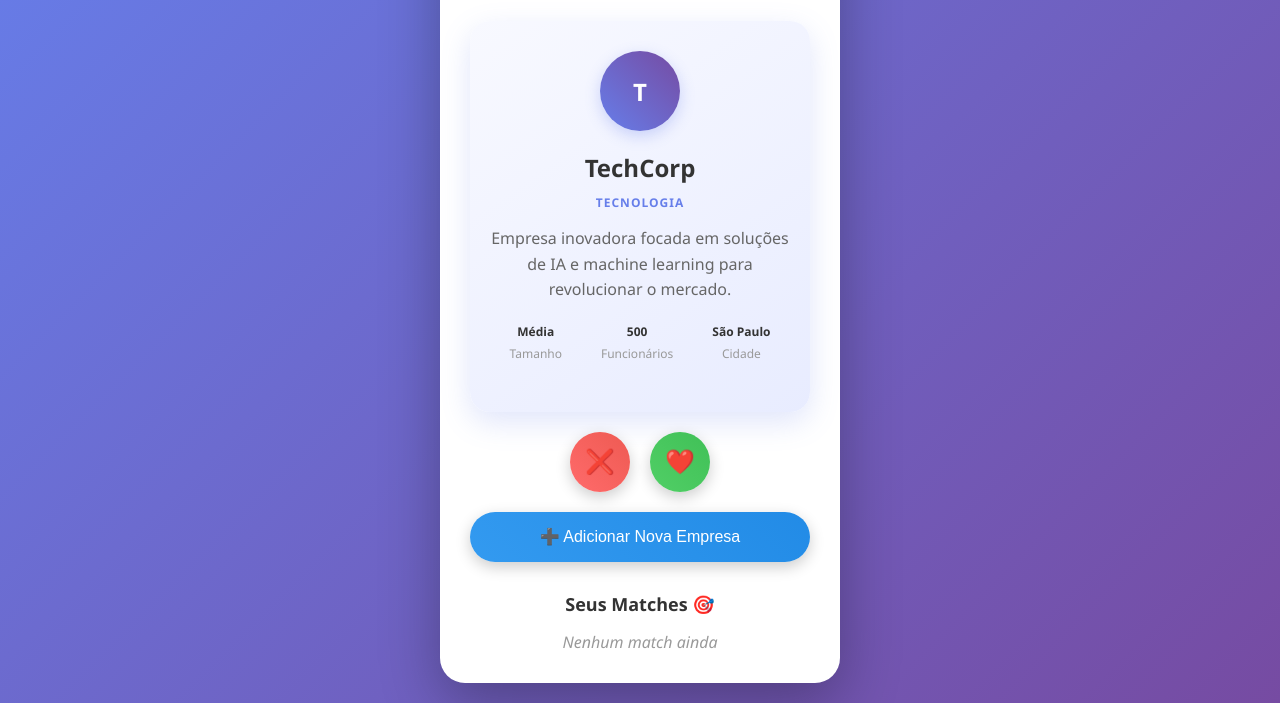
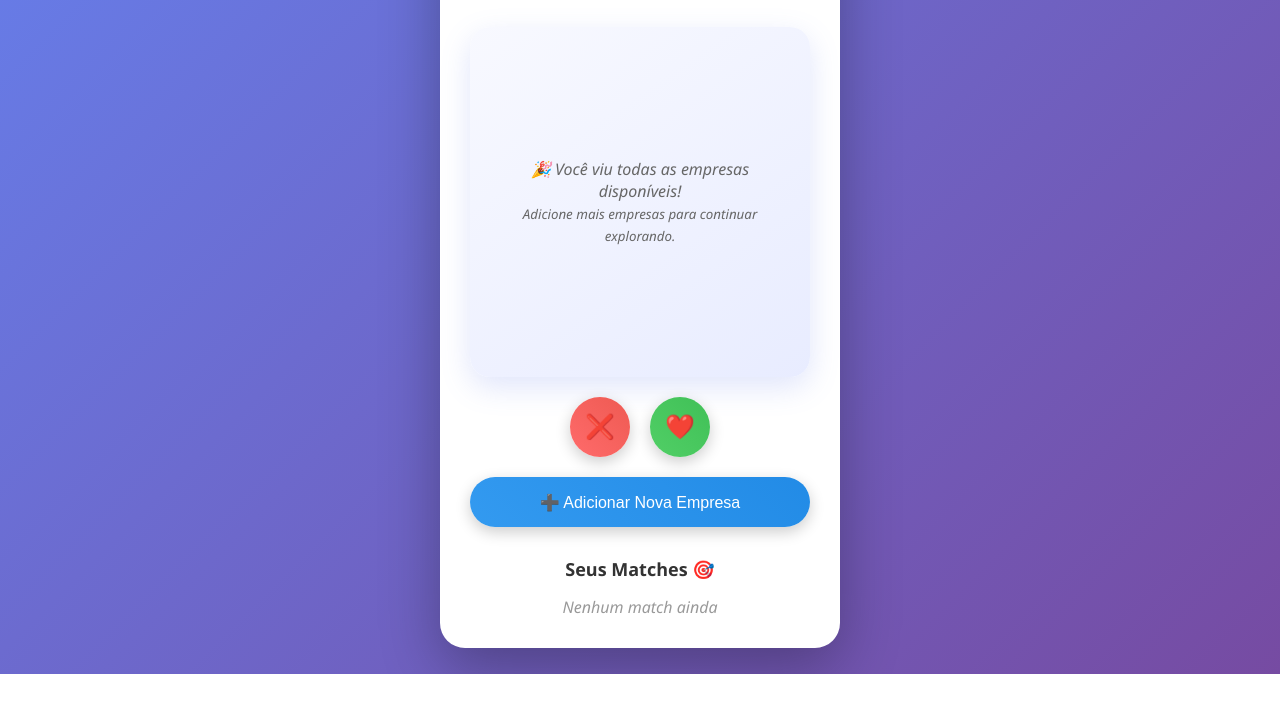
Before and after one commit to Calebe-Rocha/Company-match, a plain HTML site: page index.html in a window 1280 px wide. Shown: the part 126-829 px from the top of the page. After the commit the page ends 800 px from the top, so only its background shows below. Drawn offline with Linux system fonts and the light colour scheme.

Commit message:
Atualizar o index.html

```diff
--- a/index.html
+++ b/index.html
@@ -427,51 +427,7 @@
     <script>
         // Base de dados das empresas
         let companies = [
-            {
-                id: 1,
-                name: "TechCorp",
-                sector: "Tecnologia",
-                description: "Empresa inovadora focada em soluções de IA e machine learning para revolucionar o mercado.",
-                size: "Média",
-                location: "São Paulo, SP",
-                employees: "500"
-            },
-            {
-                id: 2,
-                name: "HealthPlus",
-                sector: "Saúde",
-                description: "Startup de healthtech que desenvolve aplicativos para monitoramento de saúde e bem-estar.",
-                size: "Startup",
-                location: "Rio de Janeiro, RJ",
-                employees: "45"
-            },
-            {
-                id: 3,
-                name: "EduFuture",
-                sector: "Educação",
-                description: "Plataforma de educação online com foco em tecnologia e habilidades do futuro.",
-                size: "Pequena",
-                location: "Belo Horizonte, MG",
-                employees: "120"
-            },
-            {
-                id: 4,
-                name: "GreenEnergy",
-                sector: "Sustentabilidade",
-                description: "Empresa pioneira em energia renovável e soluções sustentáveis para empresas.",
-                size: "Grande",
-                location: "Brasília, DF",
-                employees: "1200"
-            },
-            {
-                id: 5,
-                name: "DataDriven",
-                sector: "Tecnologia",
-                description: "Consultoria especializada em big data, analytics e business intelligence.",
-                size: "Média",
-                location: "Porto Alegre, RS",
-                employees: "350"
-            }
+
         ];
 
         let currentCompanyIndex = 0;
```
